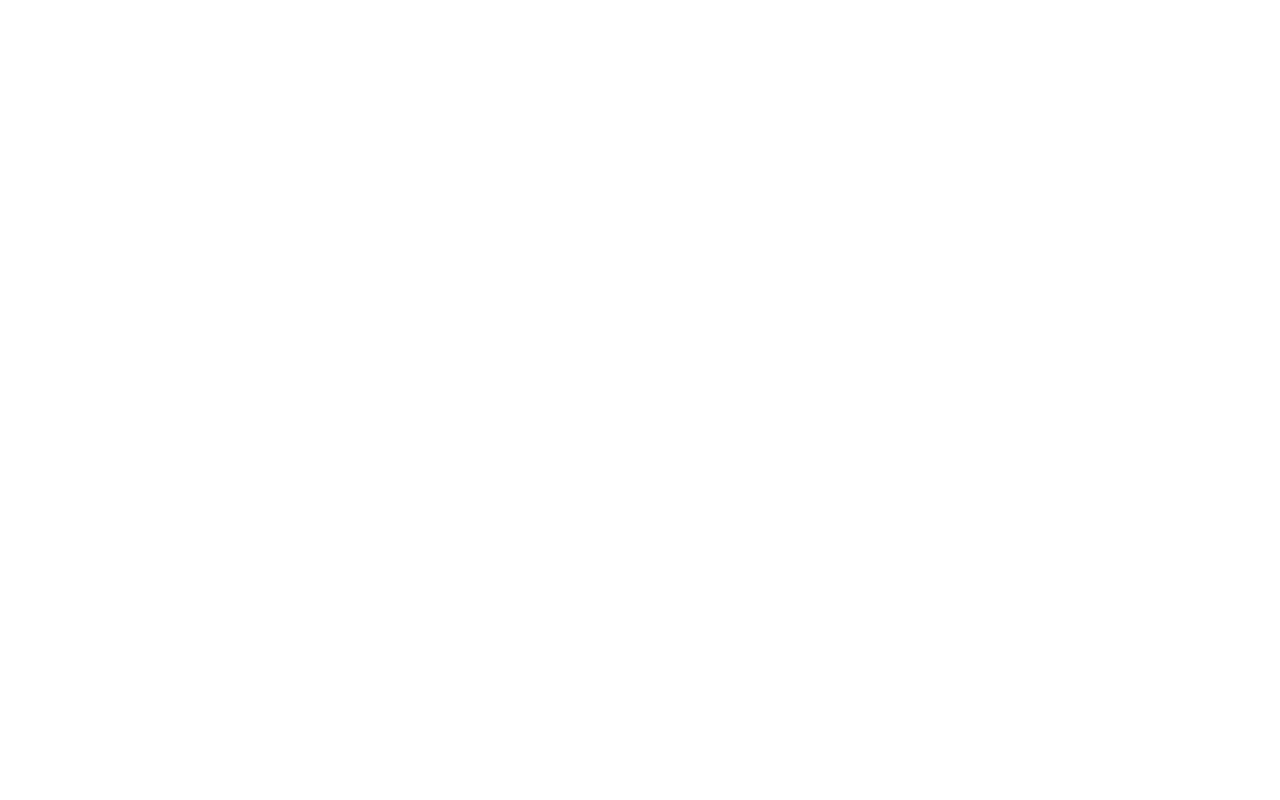
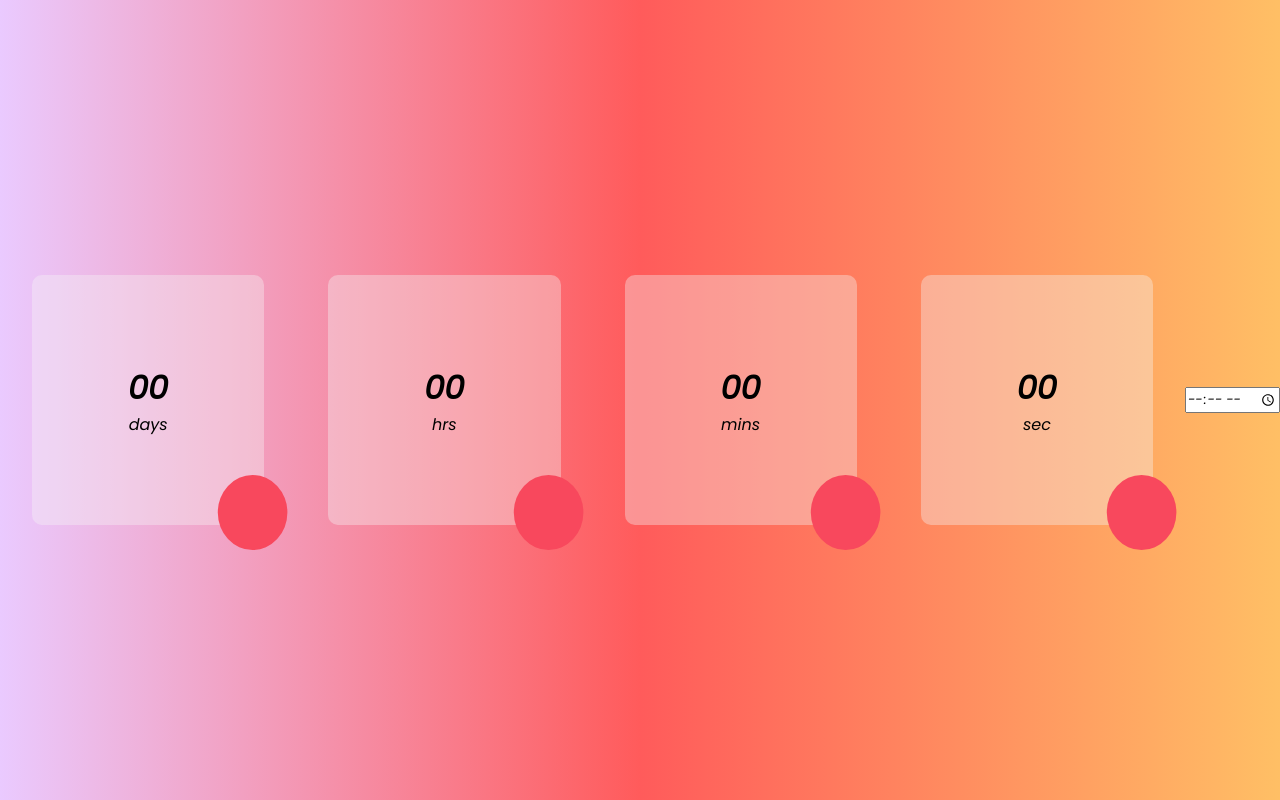
Before and after one commit to Utkarsh575/TimerHack, a plain HTML site: page index.html in a window 1280 px wide. Drawn offline with Linux system fonts and the light colour scheme.

Commit message:
:sad: stuff was added

```diff
--- a/index.html
+++ b/index.html
@@ -8,8 +8,30 @@
     <title>Document</title>
 </head>
 <body>
+    <div class="card">
+        <h1 id="days">00</h1>
+        <p>days</p>
+    </div>
+
+    <div class="card">
+        <h1 id="hours">00</h1>
+        <p>hrs</p>
+    </div>
+
+    <div class="card">
+         <h1 id="mins">00</h1>
+         <p>mins</p>
+    </div>
+
+    <div class="card">
+         <h1 id="secs">00</h1>
+          <p>sec</p>
+    </div>
+
+    <input id="input" type="time">
 
 
-<script src="index.js"></script>
+<script src="/Timer-hack-test/index.js"></script>
+
 </body>
 </html>
--- a/index.js
+++ b/index.js
@@ -0,0 +1,28 @@
+const countDown=()=>{
+    let x="14";
+    dataData=`"Jan ${x},2022 00:00:00"`;
+    // const countDate = new Date(`"Jan ${x},2022 00:00:00"`).getTime();
+    const countDate = new Date(dataData).getTime();
+    const now = new Date().getTime();
+    const gap =  countDate - now;
+
+//maths
+
+    const second = 1000;
+    const minute = second * 60;
+    const hour = minute * 60;
+    const day = hour * 24;
+
+    const textDay=Math.floor( gap / day );
+    const textHour=Math.floor(( gap % day) / hour);
+    const textMinute=Math.floor(( gap % hour) / minute);
+    const textSecond=Math.floor(( gap % minute ) / second);
+
+    document.getElementById("days").innerText = textDay;
+    document.getElementById("hours").innerText = textHour;
+    document.getElementById("mins").innerText = textMinute;
+    document.getElementById("secs").innerText = textSecond;
+
+};
+
+setInterval(countDown,1);
--- a/styles.css
+++ b/styles.css
@@ -0,0 +1,62 @@
+@import url('https://fonts.googleapis.com/css2?family=Poppins:ital@1&display=swap');
+*{
+    margin: 0; padding: 0;
+    box-sizing: border-box;
+    font-family: 'Poppins', sans-serif;
+
+}
+body{
+    background-image: none;
+    background: rgb(234,202,255);
+    background: linear-gradient(90deg, rgba(234,202,255,1) 0%, rgba(255,91,91,1) 50%, rgba(255,191,101,1) 100%);
+    display: flex;
+    justify-content: center;
+    align-items: center;
+    height: 100vh;
+}
+.card{
+    width: 250px;
+    height: 250px;
+    margin: 2em;
+    display: flex;
+    justify-content: center;
+    align-items: center;
+    flex-direction: column;
+    position: relative;
+    cursor: pointer;
+    transition: all .4s;
+
+
+}
+.card:hover{
+    color: rgba(255, 255, 255, 0.342);
+}
+.card::before, .card::after{
+    content: ''; position: absolute;
+    top: 0; left: 0;
+    width: 100%;
+    height: 100%;
+    background: rgba(243, 243, 243, 0.37);
+    z-index: -1;
+    border-radius: 10px;
+    transition: all .4s;
+
+}
+.card::after{
+    background: #f8485d;
+    transform-origin: right bottom;
+    transform: translate(10%, 10%) scale(0.3);
+    border-radius: 50%;
+    transition: all .4s;
+}
+.card:hover::after{
+    transform: translate(0); scale:(1) ;
+    border-radius: 0;
+    border-radius: 10px;
+}
+.card:hover::before{
+    transform-origin: right bottom;
+    transform: translate(10%, 10%) scale(0.3);
+    border-radius: 50%;
+    z-index: 1;
+}
```
